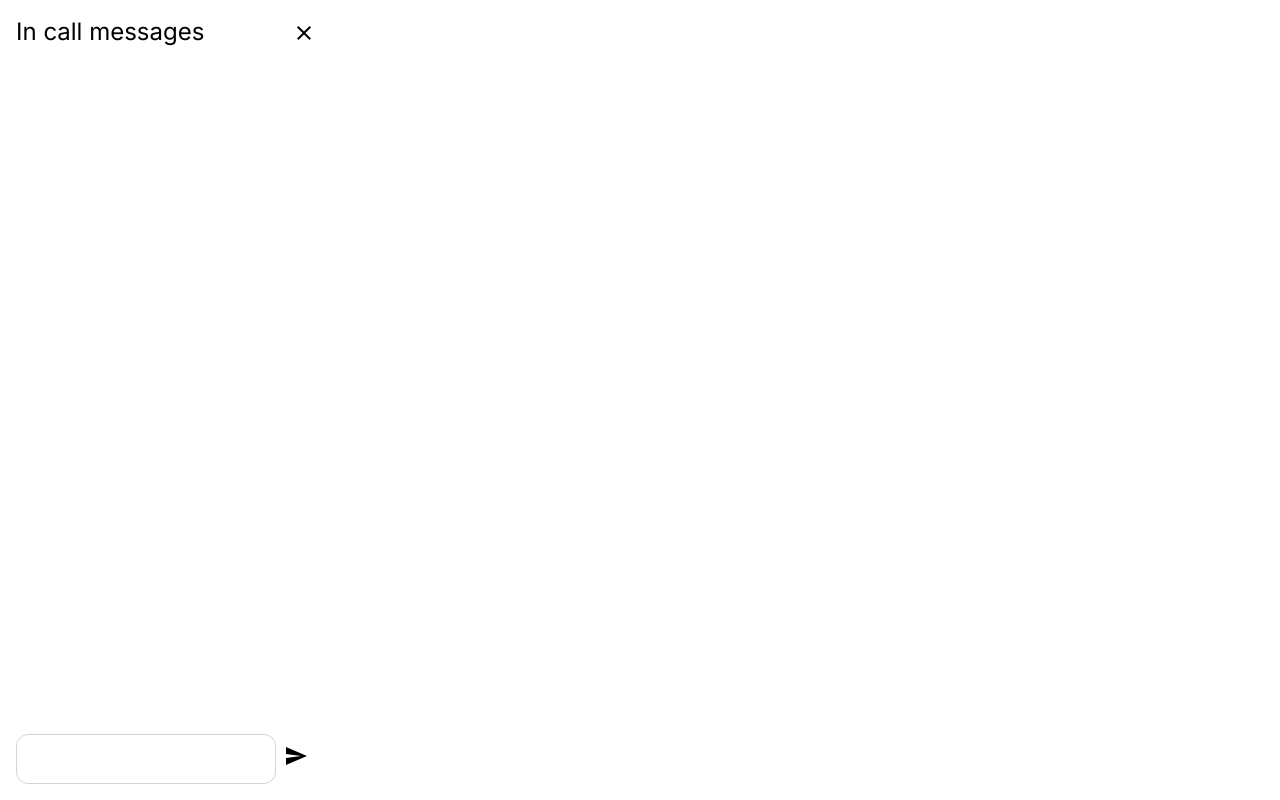
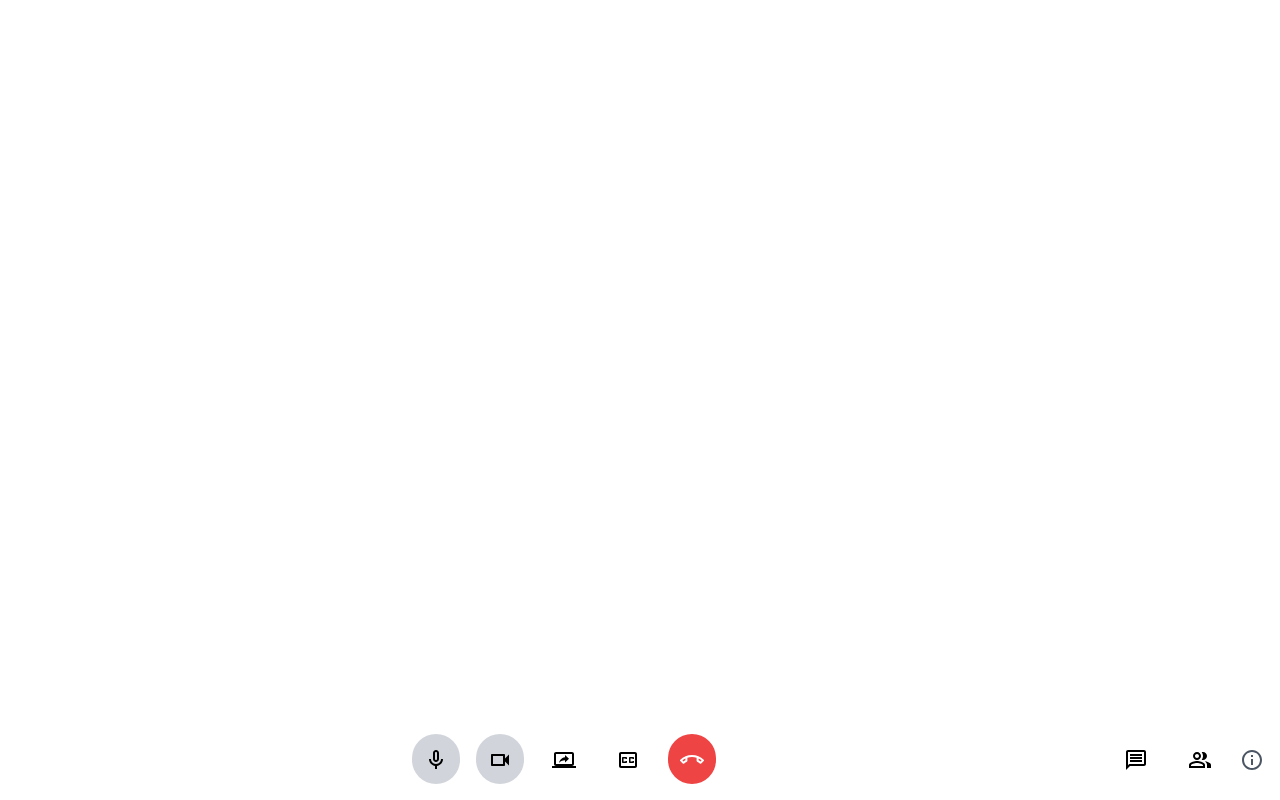
Before and after one commit to kunalkashyap-1/vaartalap, a Next.js app in the folder my-app/: page /room in a window 1280 px wide. Built offline with nearby package versions, Linux system fonts and the light colour scheme.

Commit message:
room buttons and stuffs

```diff
--- a/my-app/src/app/room/page.tsx
+++ b/my-app/src/app/room/page.tsx
@@ -3,16 +3,27 @@ import { useState, useEffect } from "react";
 import ChatBox from "../../components/chatBox";
 import ParticipantsList from "../../components/participants";
 import VideoContainer from "../../components/videoContainer";
+import ButtonsRow from "../../components/buttonsRow";
 
 const Room = () => {
-    const [ischat,setIsChat] = useState<boolean>(false);
-    const [isList,setIsList] = useState<boolean>(false);
+  const [isChat, setIsChat] = useState<boolean>(false);
+  const [isList, setIsList] = useState<boolean>(false);
 
-return <div className="room flex h-screen">
-    <VideoContainer/>
-    <ParticipantsList/>
-    <ChatBox/>
-  </div>
+  return (
+    <div className="room flex flex-col h-screen">
+      <div className="flex flex-1">
+        <VideoContainer />
+        <ParticipantsList isList={isList} setIsList={setIsList} />
+        <ChatBox isChat={isChat} setIsChat={setIsChat} />
+      </div>
+      <ButtonsRow
+        isChat={isChat}
+        setIsChat={setIsChat}
+        isList={isList}
+        setIsList={setIsList}
+      />
+    </div>
+  );
 };
 
 export default Room;
--- /dev/null
+++ b/my-app/src/components/buttonsRow.tsx
@@ -0,0 +1,113 @@
+"use client";
+// ButtonsRow.js
+import React, { useState, Dispatch, SetStateAction } from "react";
+import {
+  MicNoneOutlined,
+  MicOffOutlined,
+  VideocamOutlined,
+  VideocamOffOutlined,
+  ScreenShareOutlined,
+  StopScreenShareOutlined,
+  ClosedCaptionOffOutlined,
+  ClosedCaptionDisabledOutlined,
+  CallEndOutlined,
+  InfoOutlined,
+  MessageOutlined,
+  PeopleAltOutlined,
+} from "@mui/icons-material";
+
+interface ButtonsProps {
+  isChat: boolean;
+  setIsChat: Dispatch<SetStateAction<boolean>>;
+  isList: boolean;
+  setIsList: Dispatch<SetStateAction<boolean>>;
+}
+
+export default function ButtonsRow({
+  isChat,
+  setIsChat,
+  isList,
+  setIsList,
+}: ButtonsProps) {
+  const [mic, setMic] = useState(false);
+  const [camera, setCamera] = useState(false);
+  const [caption, setCaption] = useState(false);
+  const [screenShare, setScreenShare] = useState(false);
+
+  return (
+    <div className="flex flex-row-reverse justify-between items-center p-4">
+      <div className="space-x-4">
+        <button
+          onClick={() => setIsChat((prevIsChat: boolean) => !prevIsChat)}
+          className={`${
+            isChat ? "bg-purple-300" : ""
+          }  place-content-center rounded-full p-3 hover:bg-opacity-80 transition duration-300`}
+        >
+          <MessageOutlined />
+        </button>
+        <button
+          onClick={() => setIsList((prev: boolean) => !prev)}
+          className={`${
+            isList ? "bg-purple-300" : ""
+          }  place-content-center rounded-full p-3 hover:bg-opacity-80 transition duration-300`}
+        >
+          <PeopleAltOutlined />
+        </button>
+        <button className="text-gray-600">
+          <InfoOutlined />
+        </button>
+      </div>
+
+      <div className="flex flex-1 justify-around items-center ">
+        <div className=" space-x-4">
+          <button
+            onClick={() => setMic((prevMic) => !prevMic)}
+            className={`${
+              !mic ? "bg-gray-300" : "bg-red-500 text-white"
+            }  place-content-center rounded-full p-3 hover:bg-opacity-80 transition duration-300`}
+          >
+            {!mic ? <MicNoneOutlined /> : <MicOffOutlined />}
+          </button>
+          <button
+            onClick={() => setCamera((prevCamera) => !prevCamera)}
+            className={`${
+              !camera ? "bg-gray-300" : "bg-red-500 text-white"
+            }  rounded-full p-3 hover:bg-opacity-80 transition duration-300`}
+          >
+            {!camera ? <VideocamOutlined /> : <VideocamOffOutlined />}
+          </button>
+          <button
+            onClick={() => setScreenShare((prevShare) => !prevShare)}
+            className={`${
+              !screenShare ? "" : "bg-red-500 text-white"
+            }  rounded-full p-3 hover:bg-opacity-80 transition duration-300`}
+          >
+            {!screenShare ? (
+              <ScreenShareOutlined />
+            ) : (
+              <StopScreenShareOutlined />
+            )}
+          </button>
+          <button
+            onClick={() => setCaption((prevCaption) => !prevCaption)}
+            className={`${
+              !caption ? "" : "bg-red-500 text-white"
+            }  rounded-full place-content-center p-3 hover:bg-opacity-80 transition duration-300`}
+          >
+            {!caption ? (
+              <ClosedCaptionOffOutlined />
+            ) : (
+              <ClosedCaptionDisabledOutlined />
+            )}
+          </button>
+          <button
+            onClick={() => {} /* Implement your logic for ending the call */}
+            className="bg-red-500 text-white rounded-full p-3 hover:bg-opacity-80 transition duration-300"
+          >
+            <CallEndOutlined />
+          </button>
+        </div>
+      </div>
+    </div>
+  );
+}
--- a/my-app/src/components/chatBox.tsx
+++ b/my-app/src/components/chatBox.tsx
@@ -1,16 +1,28 @@
+"use client";
 import CloseOutlinedIcon from "@mui/icons-material/CloseOutlined";
 import SendIcon from "@mui/icons-material/Send";
+import { Dispatch, SetStateAction } from "react";
 
-export default function ChatBox() {
+interface ChatProps {
+  isChat: boolean;
+  setIsChat: Dispatch<SetStateAction<boolean>>;
+}
 
+export default function ChatBox({ isChat, setIsChat }: ChatProps) {
   return (
-    <div className="chat_box flex flex-col justify-between p-4">
+    isChat && <div className="chat_box flex flex-col justify-between p-4 border-2 rounded-xl m-2 w-96">
       <div className="flex justify-between">
         <h1 className="text-2xl">In call messages</h1>
-        <button className="" onClick={() => {}}>
+        <button
+          className=""
+          onClick={() => {
+            setIsChat(false);
+          }}
+        >
           <CloseOutlinedIcon />
         </button>
       </div>
+      {/* have scrollable messages here */}
       <div className="messages flex">
         <input
           type="text"
--- a/my-app/src/components/participants.tsx
+++ b/my-app/src/components/participants.tsx
@@ -1,5 +1,12 @@
-export default function Participants(){
-    return (
+"use client"
+import { Dispatch, SetStateAction } from "react";
+interface participantProps{
+    isList:boolean;
+    setIsList:Dispatch<SetStateAction<boolean>>;
+}
+
+export default function Participants({isList, setIsList}:participantProps){
+    return (isList &&
         <div className="list"></div>
     )
 
--- a/my-app/src/components/videoContainer.tsx
+++ b/my-app/src/components/videoContainer.tsx
@@ -1,6 +1,6 @@
 export default function VideoContainer(){
     return (
-        <div className=""></div>
+        <div className="flex-1"></div>
     )
 
 }
```
